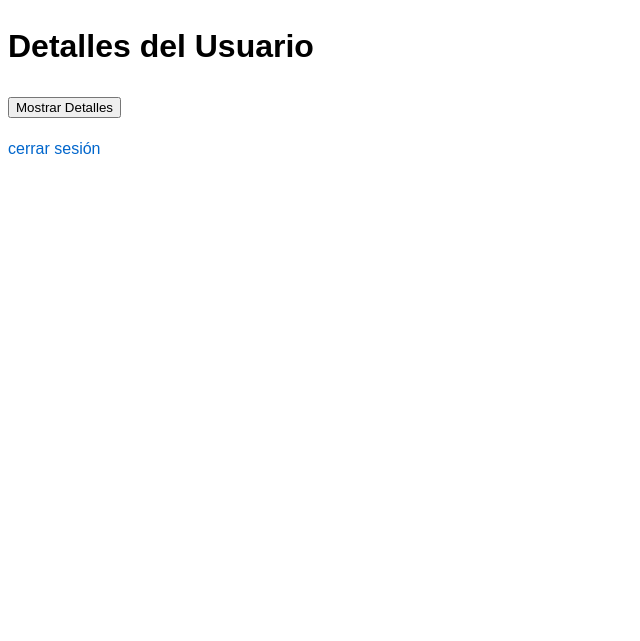
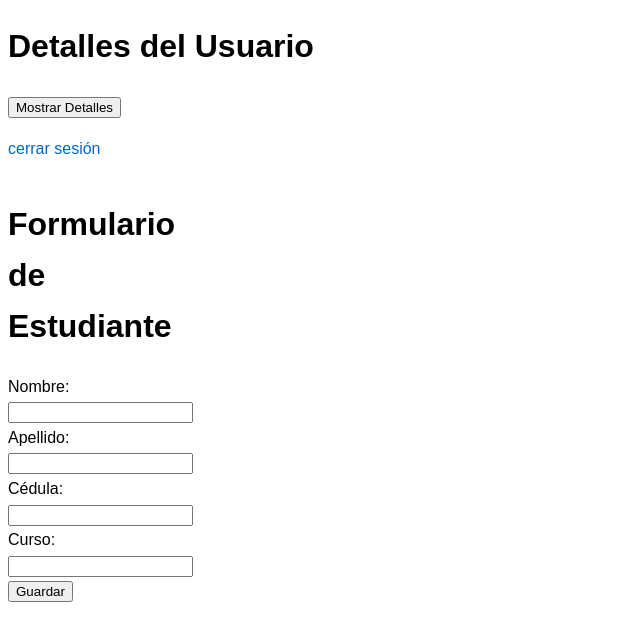
Before and after one commit to chonoire/taller-IV, a Flask app: page /inicio in a window 1280 px wide. Shown: the top 641 px of the page, without its empty margins (0-640 px from the left). Run offline with Flask 3, Linux system fonts and the light colour scheme; a user stored in the database is signed in.

Commit message:
formulario para agregar alumnos

```diff
--- a/app.py
+++ b/app.py
@@ -1,6 +1,6 @@
 # En app.py
 from flask import Flask, render_template, request, redirect, url_for, flash, session
-from modelos import db, User
+from modelos import db, User, Estudiante
 from werkzeug.security import generate_password_hash, check_password_hash
 
 app = Flask(__name__)
@@ -48,6 +48,27 @@ def logout():
     flash("Has cerrado sesión", "info")
     return redirect(url_for("login"))
 
+@app.route('/crear', methods=['GET', 'POST'])
+def crear():
+    if request.method == 'POST':
+        # Obtener datos del formulario
+        nombre= request.form.get("nombre")
+        apellido=request.form.get("apellido")
+        cedula=request.form.get("cedula")
+        curso=request.form.get("curso")
+
+        # Crear una nueva instancia de Estudiante
+        nuevo_estudiante = Estudiante(nombre = nombre, apellido = apellido, cedula = cedula, curso = curso)
+
+        # Agregar el estudiante a la base de datos
+        db.session.add(nuevo_estudiante)
+        db.session.commit()
+
+        # Redirigir a la página principal
+        return redirect(url_for('inicio'))
+
+    return render_template('inicio.html')
+
 if __name__ == "__main__":
     with app.app_context():
         db.create_all()
--- a/modelos.py
+++ b/modelos.py
@@ -23,3 +23,10 @@ class User(db.Model):
 
     def get_roles(self):
         return json.loads(self.roles)
+
+class Estudiante(db.Model):
+    id = db.Column(db.Integer, primary_key=True)
+    cedula = db.Column(db.Integer, nullable=False)
+    nombre = db.Column(db.String(50), nullable=False)
+    apellido = db.Column(db.String(50), nullable=False)
+    curso = db.Column(db.Integer, nullable=False)
--- a/templates/inicio.html
+++ b/templates/inicio.html
@@ -8,6 +8,7 @@
     <link rel="stylesheet" href="styles.css">
 </head>
 <body>
+    <div class=".div-inicio">
         <h1>Detalles del Usuario</h1>
 
         <button id="mostrarDetalles">Mostrar Detalles</button>
@@ -22,14 +23,34 @@
                 <p>Usuario no encontrado.</p>
             {% endif %}
         </div>
-
-
     <section id="main-content">
         <article>
             <p> <a href='/logout'>cerrar sesión</a> </p>
         </article>
 
     </section>
+    </div>
+
+    <div class="div-inicio">
+        <h1>Formulario de Estudiante</h1>
+
+    <form method="post" action="{{ url_for('crear') }}">
+        <label for="nombre">Nombre:</label>
+        <input type="text" name="nombre" required><br>
+
+        <label for="apellido">Apellido:</label>
+        <input type="text" name="apellido" required><br>
+
+        <label for="cedula">Cédula:</label>
+        <input type="number" name="cedula" required><br>
+
+        <label for="curso">Curso:</label>
+        <input type="number" name="curso" required><br>
+
+
+        <button type="submit">Guardar</button>
+    </form>
+    </div>
 
         <script>
             // Función para cambiar la visibilidad de los detalles del usuario
--- a/templates/styles.css
+++ b/templates/styles.css
@@ -11,3 +11,5 @@ a {
 a:hover {
     text-decoration: underline;
 }
+
+.div-inicio { display: inline-block; width: 100px; height: 50px;}
```
Also changed, not shown: initdb.py (+8 -1 lines), instance/database.sqlite3 (added).
